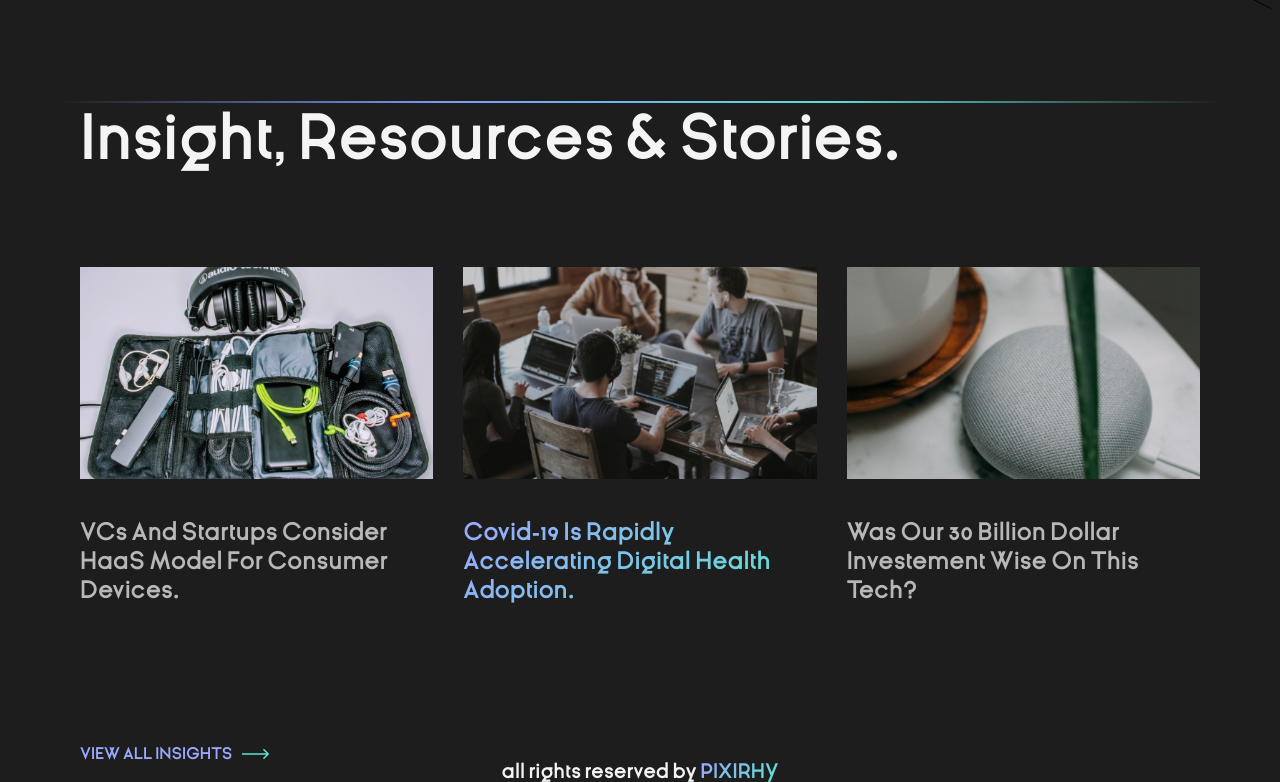
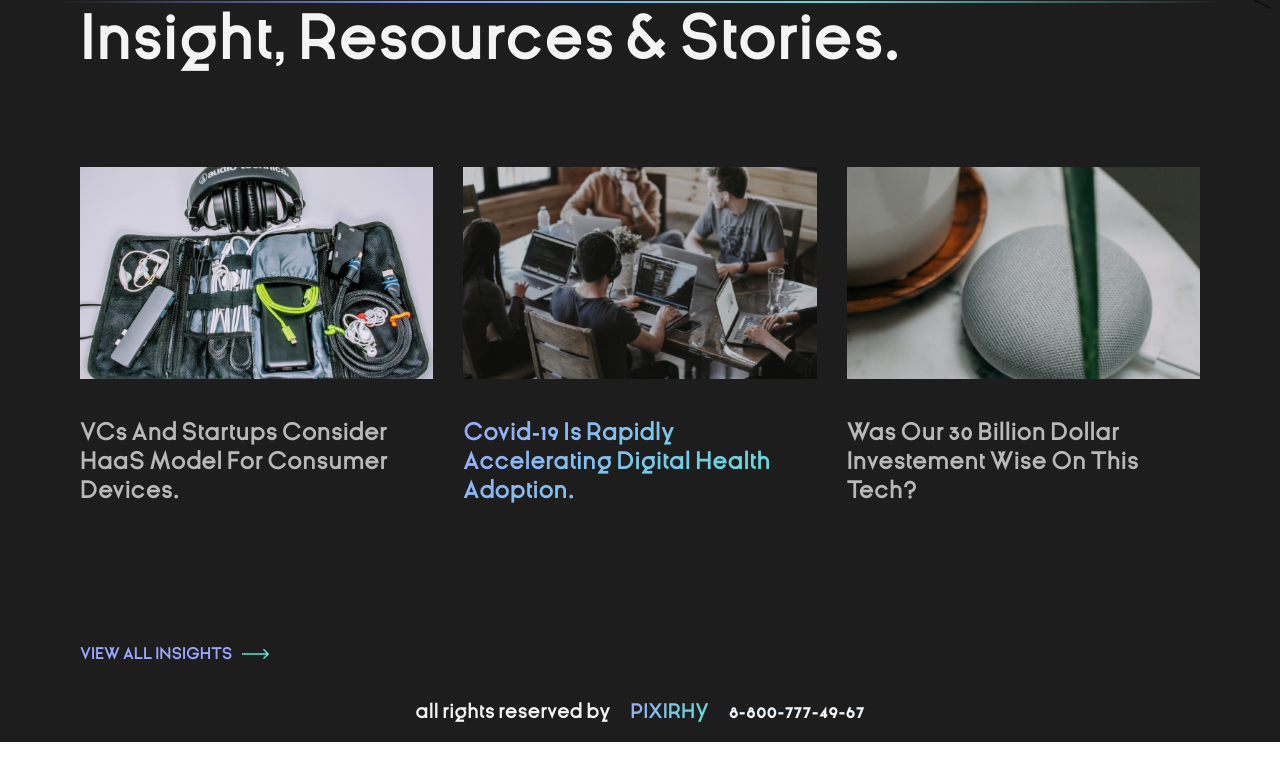
Before and after one commit to Dzmitry-Sivy/Intellegence, a plain HTML site: page index.html in a window 1280 px wide. Shown: the part 6314-7096 px from the top of the page. After the commit the page ends 7056 px from the top, so only its background shows below. Drawn offline with Linux system fonts and the light colour scheme; files whose address does not match are found by name.

Commit message:
fourth commit

```diff
--- a/css/style.scss
+++ b/css/style.scss
@@ -1,4 +1,5 @@
 @import "nulstyle.scss";
+
 @font-face {
   font-family: Ginora Sans;
   src: url(./fonts/ginora/Gin¢ra\ Sans\ Bold.otf),
@@ -33,6 +34,7 @@ body {
   margin: 0px auto;
   padding: 0px 20px;
 }
+
 .title {
   font-size: 62px;
   font-weight: 400;
@@ -954,7 +956,7 @@ body {
 
 //===========================jobs================
 .jobs {
-  margin-bottom: 200px;
+  margin-bottom: 100px;
 }
 
 .jobs__container {
@@ -1007,7 +1009,7 @@ body {
         margin: 30px 0px 40px 30px;
 
         .content-view__name {
-          margin-bottom: 5px;
+          margin: 5px 0px 0px 10px;
         }
 
         .content-view__title {
@@ -1156,6 +1158,10 @@ body {
   grid-template-columns: repeat(auto-fill, minmax(300px, 1fr));
   gap: 30px;
   margin-bottom: 140px;
+
+  @media (max-width: 768px) {
+    margin-bottom: 40px;
+  }
 }
 
 .resources__item_img {
@@ -1212,9 +1218,20 @@ body {
     margin-bottom: 50px;
   }
 }
+
 //======================footer====================
-.footer{
+.footer {
+  display: flex;
+  flex-wrap: wrap;
+  justify-content: center;
+  align-items: center;
+  gap: 20px;
+  padding: 20px;
   text-align: center;
   font-size: 20px;
+  margin-top: 20px;
 
+  a {
+    color: aliceblue;
+  }
 }
--- a/index.html
+++ b/index.html
@@ -423,7 +423,12 @@
         </div>
       </div>
     </section>
-    <footer class="footer"> all rights reserved by <span class="link_cypher">PIXIRHY</span></footer>
+    <footer class="footer">
+      <p>all rights reserved by</p>
+      <span class="link_cypher">PIXIRHY</span>
+      <a href="tel:88007774967" class="phones__item_tel">8-800-777-49-67</a>
+    </footer>
+
   </div>
 
 
```
Also changed, not shown: css/style.css, 1 other file.
